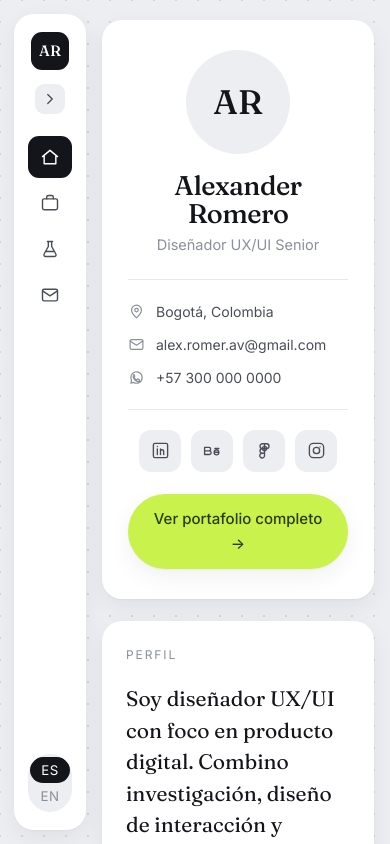
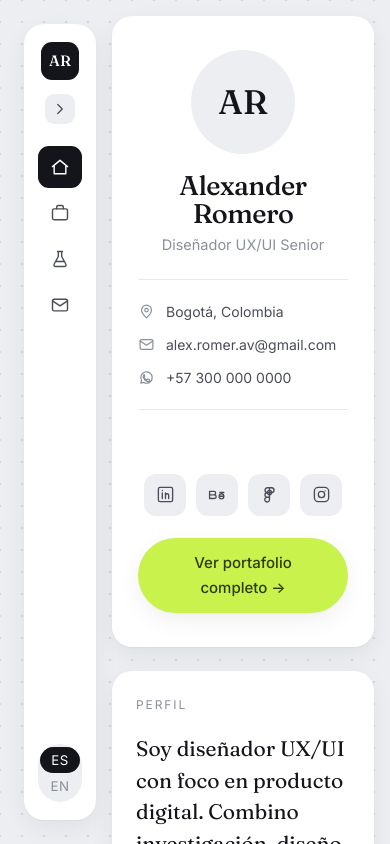
Before and after one commit to ThiagoAlex0919/CurriculumVitae, a Next.js app: page / in a window 390 px wide. Shown: the top 844 px of the page. Built offline with nearby package versions, Linux system fonts and the light colour scheme.

Commit message:
Layout full-width, gaps 24px y perfil a altura completa

```diff
--- a/app/globals.css
+++ b/app/globals.css
@@ -484,9 +484,9 @@ p {
    ============================================================ */
 .sidebar {
   position: fixed;
-  top: 14px;
-  left: 14px;
-  bottom: 14px;
+  top: 24px;
+  left: 24px;
+  bottom: 24px;
   width: 244px;
   background: var(--card);
   border-radius: var(--radius);
@@ -502,12 +502,13 @@ p {
   width: 72px;
 }
 .app-main {
-  margin-left: 272px;
+  margin-left: 268px;
   min-height: 100vh;
+  padding: 24px;
   transition: margin-left 0.22s ease;
 }
 .app-shell[data-collapsed="true"] .app-main {
-  margin-left: 100px;
+  margin-left: 96px;
 }
 
 .sb-top {
@@ -626,25 +627,30 @@ p {
    DASHBOARD (home)
    ============================================================ */
 .dash {
-  padding: 26px 28px 40px;
+  width: 100%;
 }
 .dash-grid {
   display: grid;
   grid-template-columns: minmax(260px, 30%) 1fr;
-  gap: 22px;
+  gap: 24px;
   align-items: start;
 }
 .dash-side {
   position: sticky;
-  top: 26px;
+  top: 24px;
+  height: calc(100vh - 48px);
 }
 
 .profile-card {
   background: var(--card);
   border-radius: var(--radius);
   box-shadow: var(--shadow);
-  padding: 30px 26px;
+  padding: 34px 26px;
   text-align: center;
+  height: 100%;
+  display: flex;
+  flex-direction: column;
+  overflow-y: auto;
 }
 .avatar {
   width: 104px;
@@ -703,6 +709,8 @@ p {
   display: flex;
   justify-content: center;
   gap: 10px;
+  margin-top: auto;
+  padding-top: 22px;
   margin-bottom: 22px;
 }
 .social-btn {
@@ -730,7 +738,7 @@ p {
 .dash-main {
   display: flex;
   flex-direction: column;
-  gap: 30px;
+  gap: 24px;
 }
 .dash-section {
   scroll-margin-top: 26px;
@@ -847,17 +855,22 @@ p {
   }
   .dash-side {
     position: static;
+    height: auto;
+  }
+  .profile-card {
+    overflow-y: visible;
+  }
+  .profile-socials {
+    margin-top: 22px;
   }
 }
 
 @media (max-width: 620px) {
   .app-main {
-    margin-left: 86px;
+    margin-left: 96px;
+    padding: 16px;
   }
   .app-shell[data-collapsed="true"] .app-main {
-    margin-left: 86px;
-  }
-  .dash {
-    padding: 20px 16px 32px;
+    margin-left: 96px;
   }
 }
--- a/app/page.tsx
+++ b/app/page.tsx
@@ -22,7 +22,7 @@ export default function Home() {
   const { t } = useI18n();
 
   return (
-    <div className="container dash">
+    <div className="dash">
       <div className="dash-grid">
         {/* ---------- Columna 30% — perfil fijo ---------- */}
         <aside className="dash-side">
```
